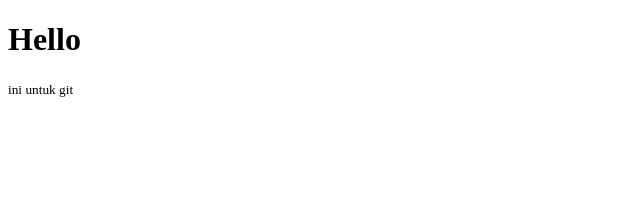
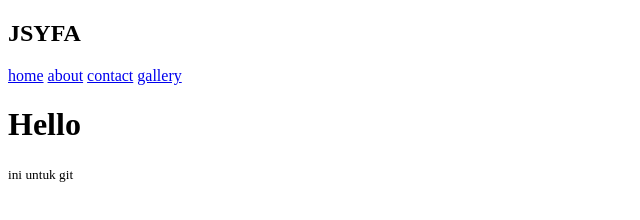
Before and after one commit to djoko2209/My_Review, a plain HTML site: page index.html in a window 1280 px wide. Shown: the whole page, without its empty margins (0-640 px from the left). Drawn offline with Linux system fonts and the light colour scheme.

Commit message:
update navbar - branch navbar

```diff
--- a/index.html
+++ b/index.html
@@ -10,6 +10,17 @@
 </head>
 
 <body>
+
+    <nav class="navbar">
+        <h1 class="brand">JSYFA</h1>
+        <div class="menu">
+            <a href="#home" class="menuitem">home</a>
+            <a href="#about" class="menuitem">about</a>
+            <a href="#contact" class="menuitem">contact</a>
+            <a href="#gallery" class="menuitem">gallery</a>
+        </div>
+    </nav>
+
     <main class="App">
 
         <h1>Hello</h1>
```
